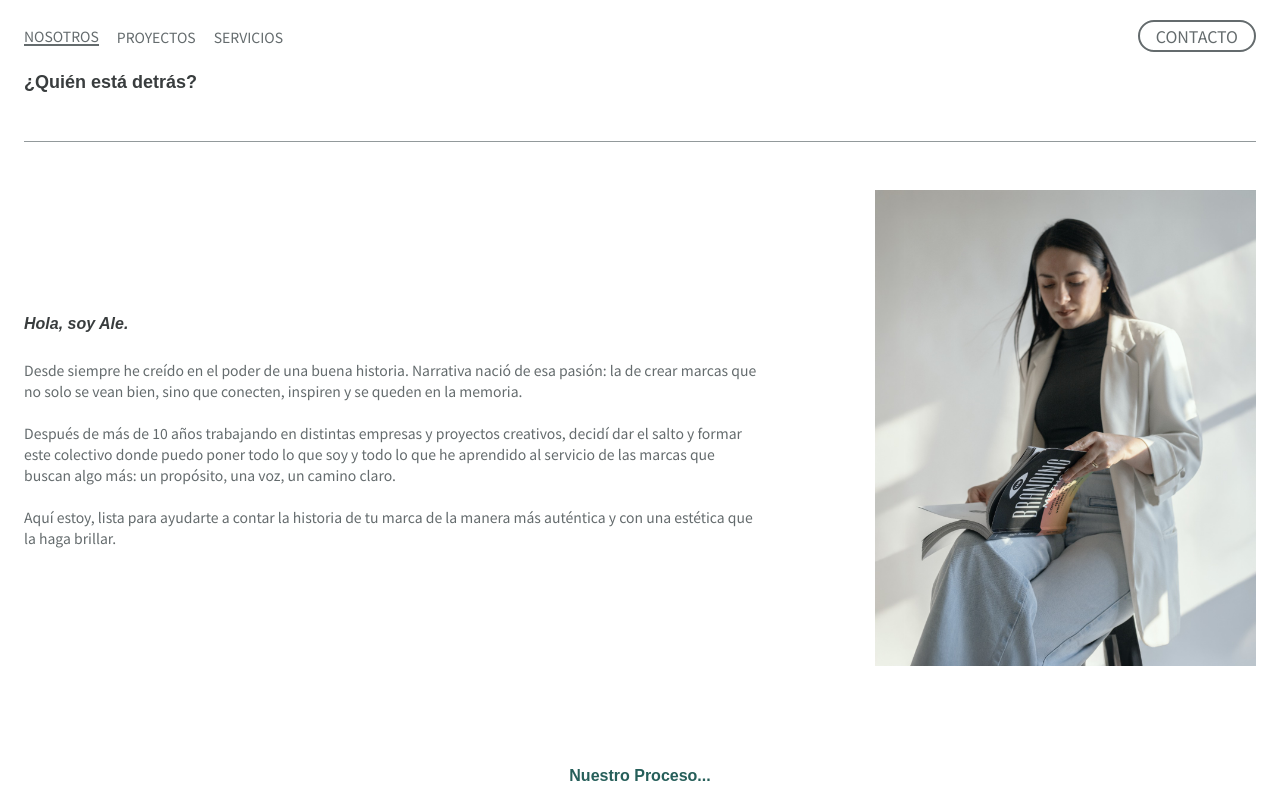
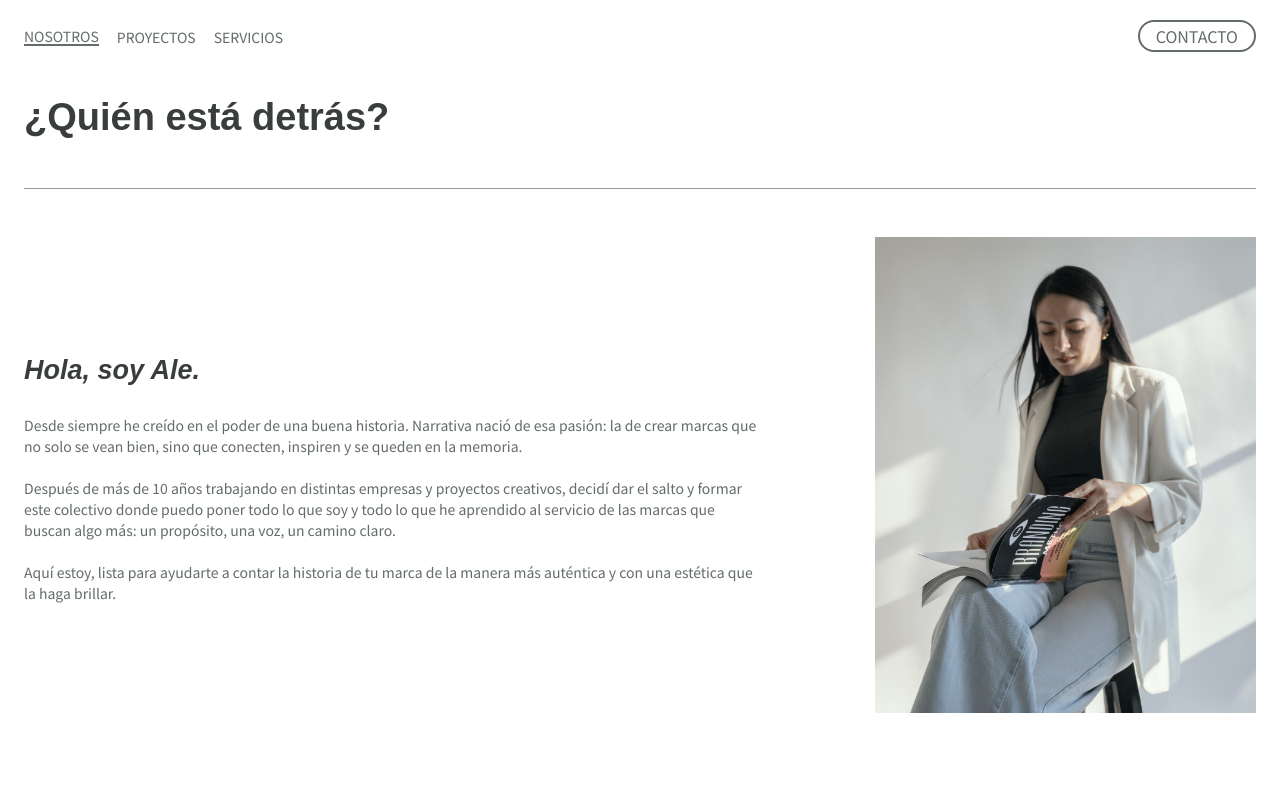
Before and after one commit to cervantesdeveloper/soynarrativa, a React (Vite) app: page /#/about in a window 1280 px wide. Shown: the top 800 px of the page. Built offline with nearby package versions, Linux system fonts and the light colour scheme; a web font is replaced by a local one.

Commit message:
I changed the headers height

```diff
--- a/src/pages/About.jsx
+++ b/src/pages/About.jsx
@@ -61,7 +61,7 @@ const About = () => {
 
       <section className="call-to-action">
         <h2>¿Estás listo para trabajar con Narrativa?</h2>
-        <Link to="contact">
+        <Link to="../contact">
           <Btn text="CONTACTÁNOS"/>
         </Link>
       </section>
--- a/src/scss/base/_global.scss
+++ b/src/scss/base/_global.scss
@@ -92,14 +92,23 @@ h1, h2, h3, h4, h5, h6{
     color: v.$grey-100;
 }
 
+h1{
+    font-size: 2.375rem;
+    @media (min-width: 1440px) {
+        font-size: 3.5rem;
+    }
+}
+
 .heading h1{
-    font-size: 1.125rem;
-    margin: 3rem 0;
+    margin: v.$headerHeight 0 3rem;
 }
 
 h2{
-    font-size: 1rem;
+    font-size: 1.6875rem;
     margin-bottom: 1.5rem;
+    @media (min-width: 1440px) {
+        font-size: 2.5rem;
+    }
 }
 
 .iconPlus{
--- a/src/scss/base/_normalize.scss
+++ b/src/scss/base/_normalize.scss
@@ -38,7 +38,7 @@
    */
 
   h1 {
-    font-size: 2em;
+    // font-size: 2em;
     margin: 0.67em 0;
   }
 
--- a/src/scss/layout/_about.scss
+++ b/src/scss/layout/_about.scss
@@ -57,6 +57,7 @@
 }
 
 .process h2{
+
     margin: v.$headerHeight 0 ;
     width: 100%;
     text-align: center;
@@ -94,7 +95,6 @@
 
 
     .process_step h3{
-        font-weight: 700;
         font-size: 1rem;
         line-height: 1.2;
         margin-bottom: 1rem;
--- a/src/scss/layout/_project.scss
+++ b/src/scss/layout/_project.scss
@@ -20,7 +20,6 @@
 
 .project-detail__heading{
     h1{
-        font-size: 1.125rem;
         margin: 3rem 0 1.125rem;
     }
 
--- a/src/scss/layout/_services.scss
+++ b/src/scss/layout/_services.scss
@@ -30,12 +30,8 @@
 .services-heading{
     h1{
         margin: 0 0 3.75rem;
-        font-size: 3.75rem;
         color: v.$green-100;
 
-        @media (min-width: 1440px) {
-            font-size: 4.5rem;
-        }
 
         @media (min-width: 768px) {
             margin: 0;
@@ -167,7 +163,6 @@
     margin-bottom: 3rem;
     h2{
         color: v.$green-75;
-        font-size: 3rem;
         margin-bottom: 3rem;
     }
 
```
